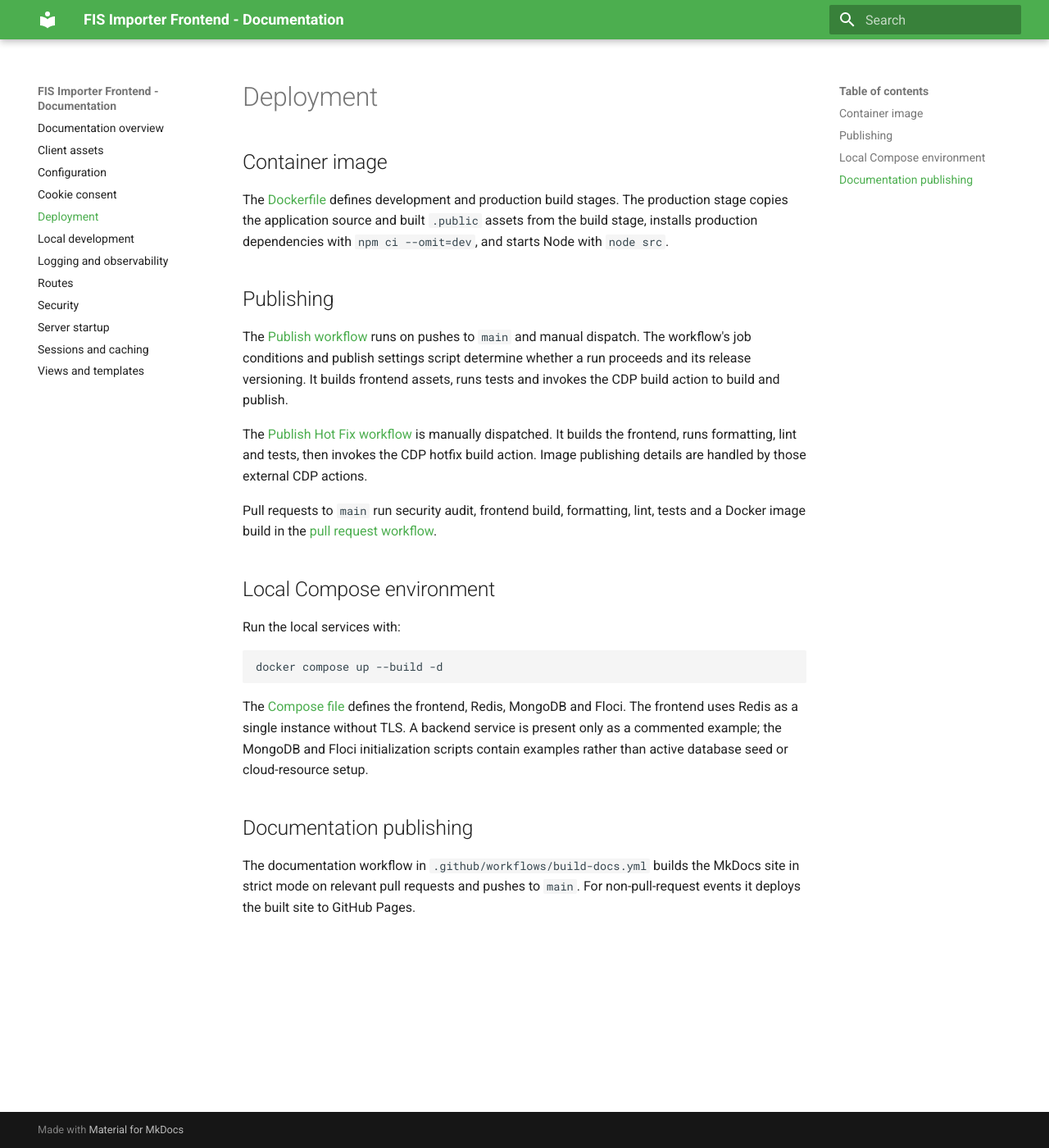
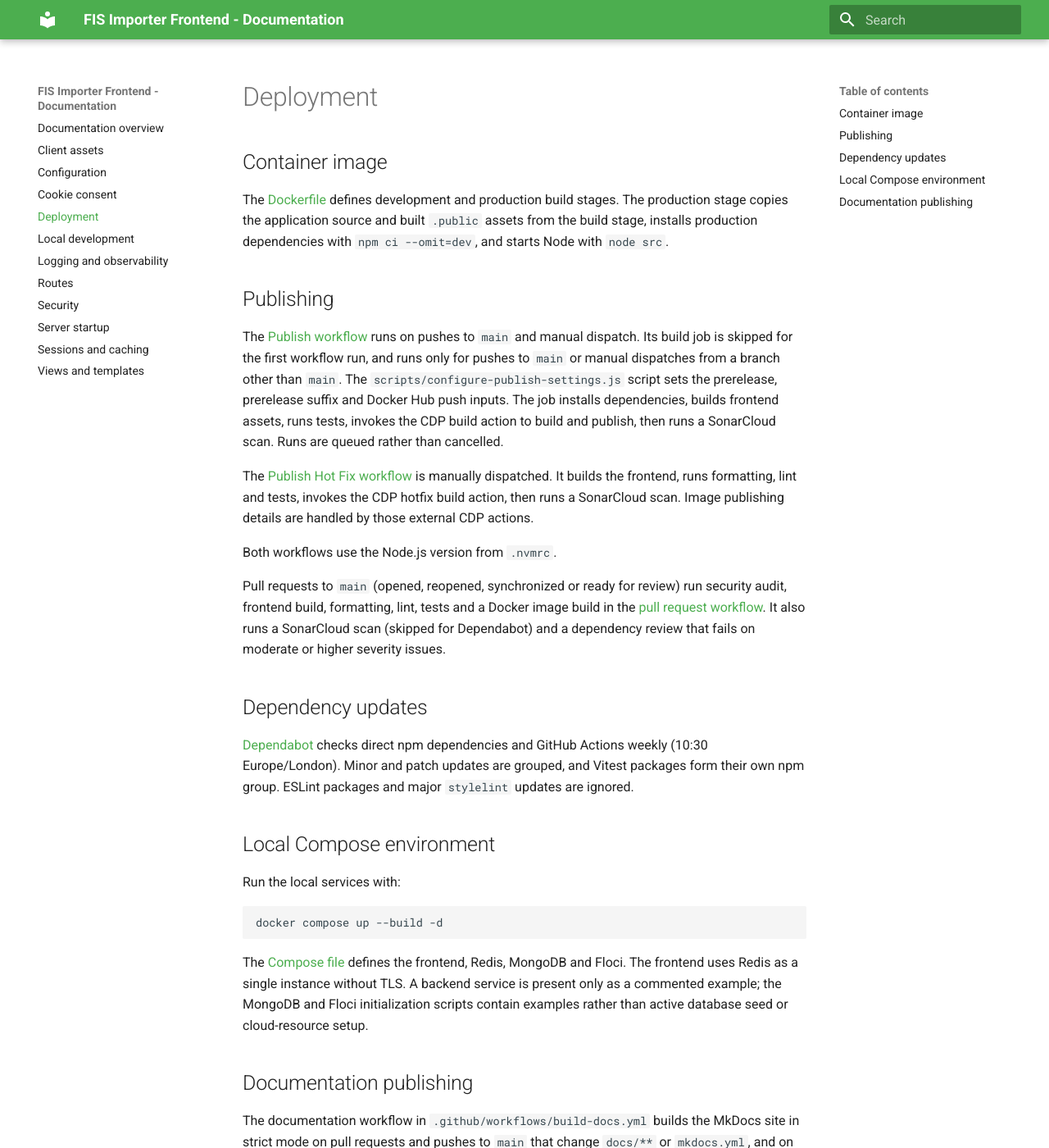
Before and after one commit to DEFRA/trade-imports-fish-importer-fe, an MkDocs documentation site: the page built from docs/deployment.md, in a window 1280 px wide and 1400 px high. Shown: the whole window at 82% size. Built offline with MkDocs 1.6.1 and Material for MkDocs 9.7.7, drawn with Linux system fonts in a browser that asks for light colours; some of the changed text lies outside the part shown.

Commit message:
chore: consolidate frontend dependency updates (FISB-200) #patch
Co-authored-by: Copilot <223556219+Copilot@users.noreply.github.com>

```diff
--- a/docs/deployment.md
+++ b/docs/deployment.md
@@ -6,11 +6,17 @@ The [Dockerfile](https://github.com/DEFRA/trade-imports-fish-importer-fe/blob/ma
 
 ## Publishing
 
-The [Publish workflow](https://github.com/DEFRA/trade-imports-fish-importer-fe/blob/main/.github/workflows/publish.yml) runs on pushes to `main` and manual dispatch. The workflow's job conditions and publish settings script determine whether a run proceeds and its release versioning. It builds frontend assets, runs tests and invokes the CDP build action to build and publish.
+The [Publish workflow](https://github.com/DEFRA/trade-imports-fish-importer-fe/blob/main/.github/workflows/publish.yml) runs on pushes to `main` and manual dispatch. Its build job is skipped for the first workflow run, and runs only for pushes to `main` or manual dispatches from a branch other than `main`. The `scripts/configure-publish-settings.js` script sets the prerelease, prerelease suffix and Docker Hub push inputs. The job installs dependencies, builds frontend assets, runs tests, invokes the CDP build action to build and publish, then runs a SonarCloud scan. Runs are queued rather than cancelled.
 
-The [Publish Hot Fix workflow](https://github.com/DEFRA/trade-imports-fish-importer-fe/blob/main/.github/workflows/publish-hotfix.yml) is manually dispatched. It builds the frontend, runs formatting, lint and tests, then invokes the CDP hotfix build action. Image publishing details are handled by those external CDP actions.
+The [Publish Hot Fix workflow](https://github.com/DEFRA/trade-imports-fish-importer-fe/blob/main/.github/workflows/publish-hotfix.yml) is manually dispatched. It builds the frontend, runs formatting, lint and tests, invokes the CDP hotfix build action, then runs a SonarCloud scan. Image publishing details are handled by those external CDP actions.
 
-Pull requests to `main` run security audit, frontend build, formatting, lint, tests and a Docker image build in the [pull request workflow](https://github.com/DEFRA/trade-imports-fish-importer-fe/blob/main/.github/workflows/check-pull-request.yml).
+Both workflows use the Node.js version from `.nvmrc`.
+
+Pull requests to `main` (opened, reopened, synchronized or ready for review) run security audit, frontend build, formatting, lint, tests and a Docker image build in the [pull request workflow](https://github.com/DEFRA/trade-imports-fish-importer-fe/blob/main/.github/workflows/check-pull-request.yml). It also runs a SonarCloud scan (skipped for Dependabot) and a dependency review that fails on moderate or higher severity issues.
+
+## Dependency updates
+
+[Dependabot](https://github.com/DEFRA/trade-imports-fish-importer-fe/blob/main/.github/dependabot.yml) checks direct npm dependencies and GitHub Actions weekly (10:30 Europe/London). Minor and patch updates are grouped, and Vitest packages form their own npm group. ESLint packages and major `stylelint` updates are ignored.
 
 ## Local Compose environment
 
@@ -24,4 +30,4 @@ The [Compose file](https://github.com/DEFRA/trade-imports-fish-importer-fe/blob/
 
 ## Documentation publishing
 
-The documentation workflow in `.github/workflows/build-docs.yml` builds the MkDocs site in strict mode on relevant pull requests and pushes to `main`. For non-pull-request events it deploys the built site to GitHub Pages.
+The documentation workflow in `.github/workflows/build-docs.yml` builds the MkDocs site in strict mode on pull requests and pushes to `main` that change `docs/**` or `mkdocs.yml`, and on manual dispatch. For non-pull-request events it deploys the built site to GitHub Pages.
```
Also changed, not shown: README.md (+6 -2 lines), package.json (+9 -9 lines), 6 other files.
